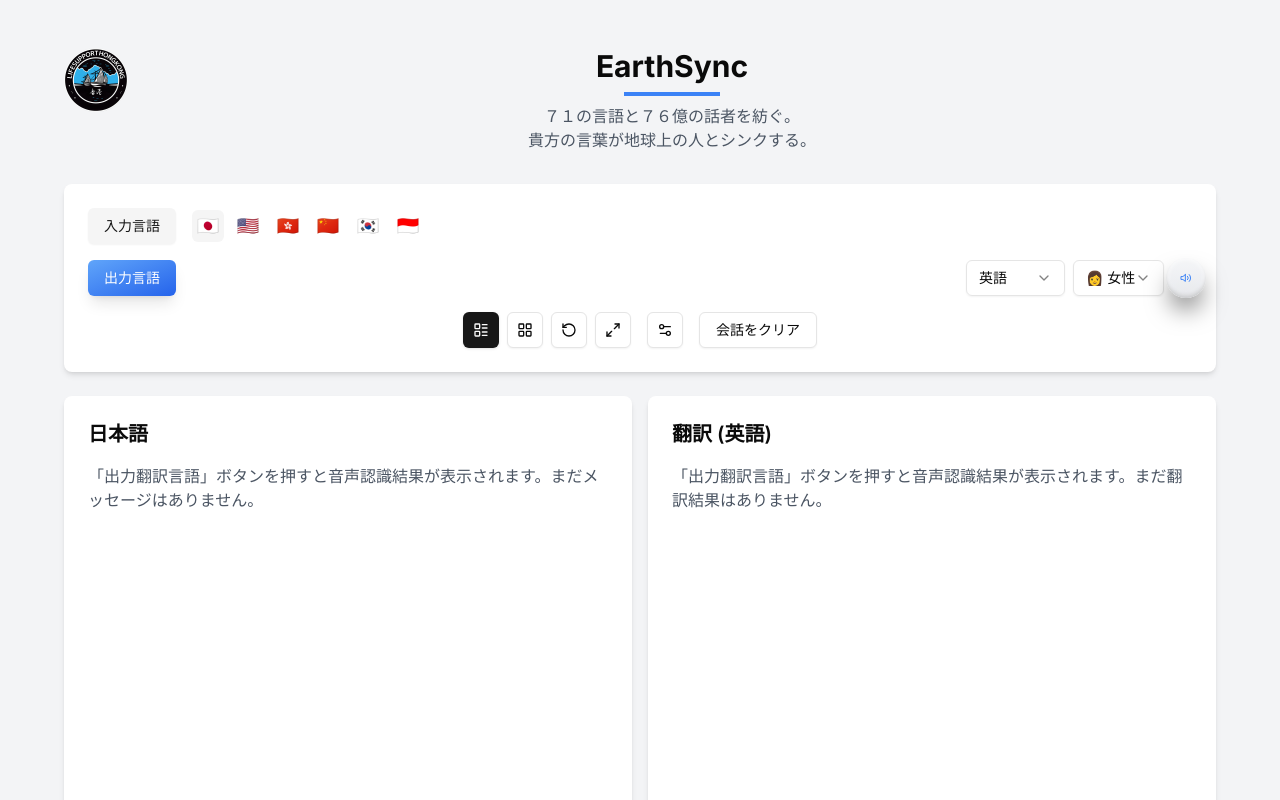
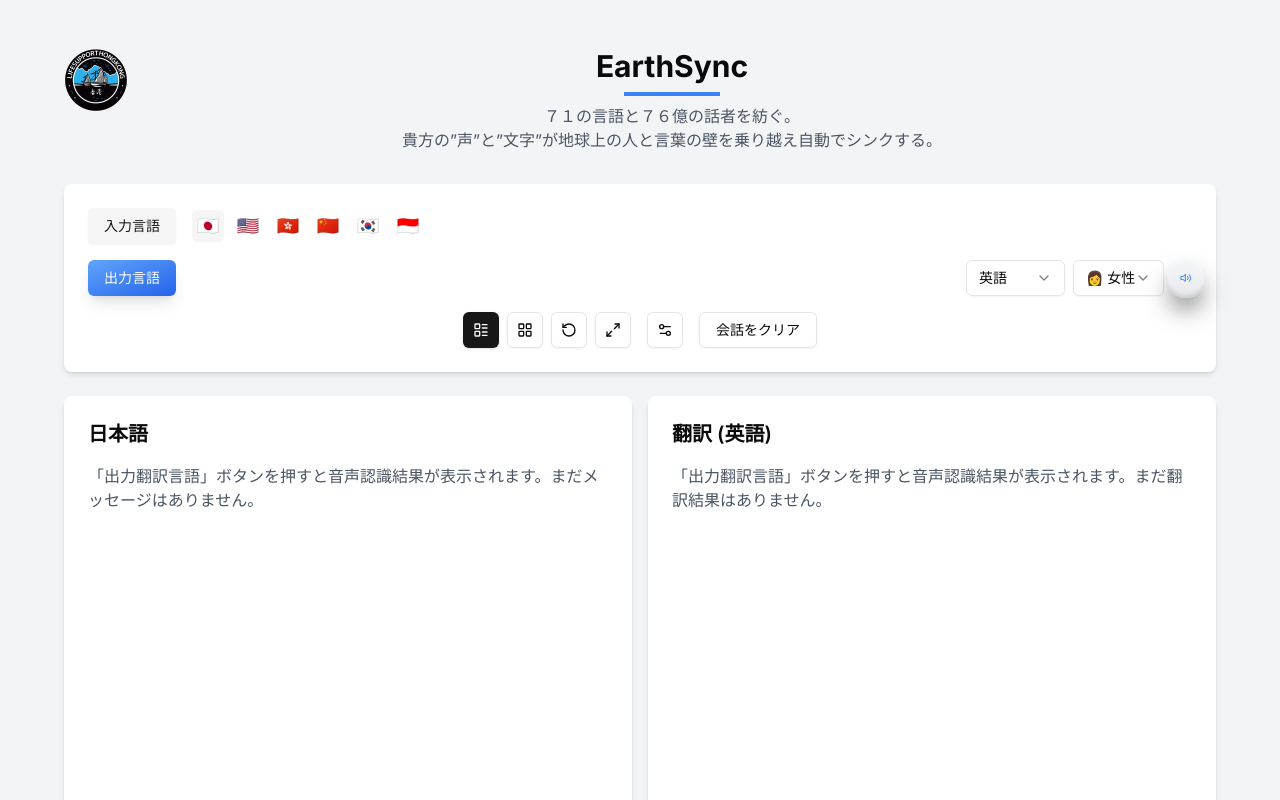
Before and after one commit to cantoneseslang/simultaneous-interpretation-system, a Next.js app: page / in a window 1280 px wide. Shown: the top 800 px of the page. Built offline with nearby package versions, Linux system fonts and the light colour scheme.

Commit message:
Update code with new changes

```diff
--- a/app/page.tsx
+++ b/app/page.tsx
@@ -248,7 +248,7 @@
             </h1>
             <p className="text-center text-gray-600">
               ７１の言語と７６億の話者を紡ぐ。<br />
-              貴方の言葉が地球上の人とシンクする。
+              貴方の”声”と”文字”が地球上の人と言葉の壁を乗り越え自動でシンクする。
             </p>
           </div>
         </div>
```
